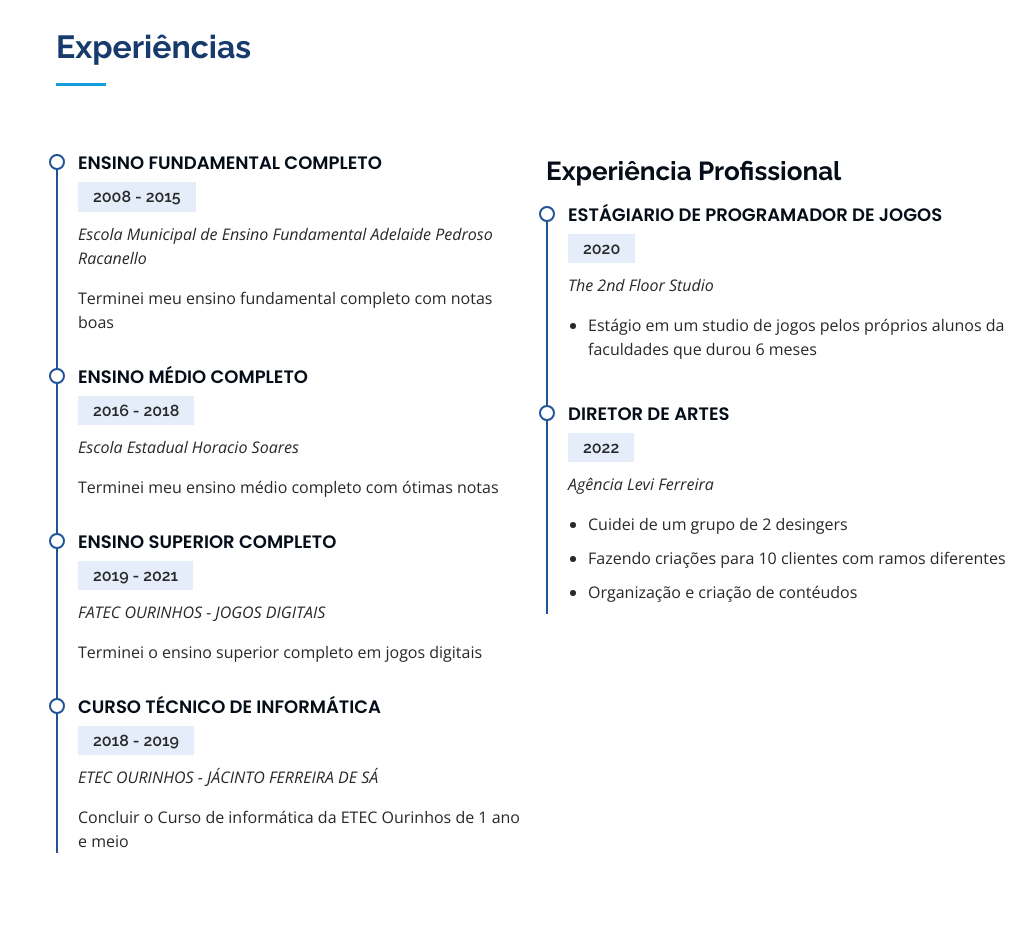
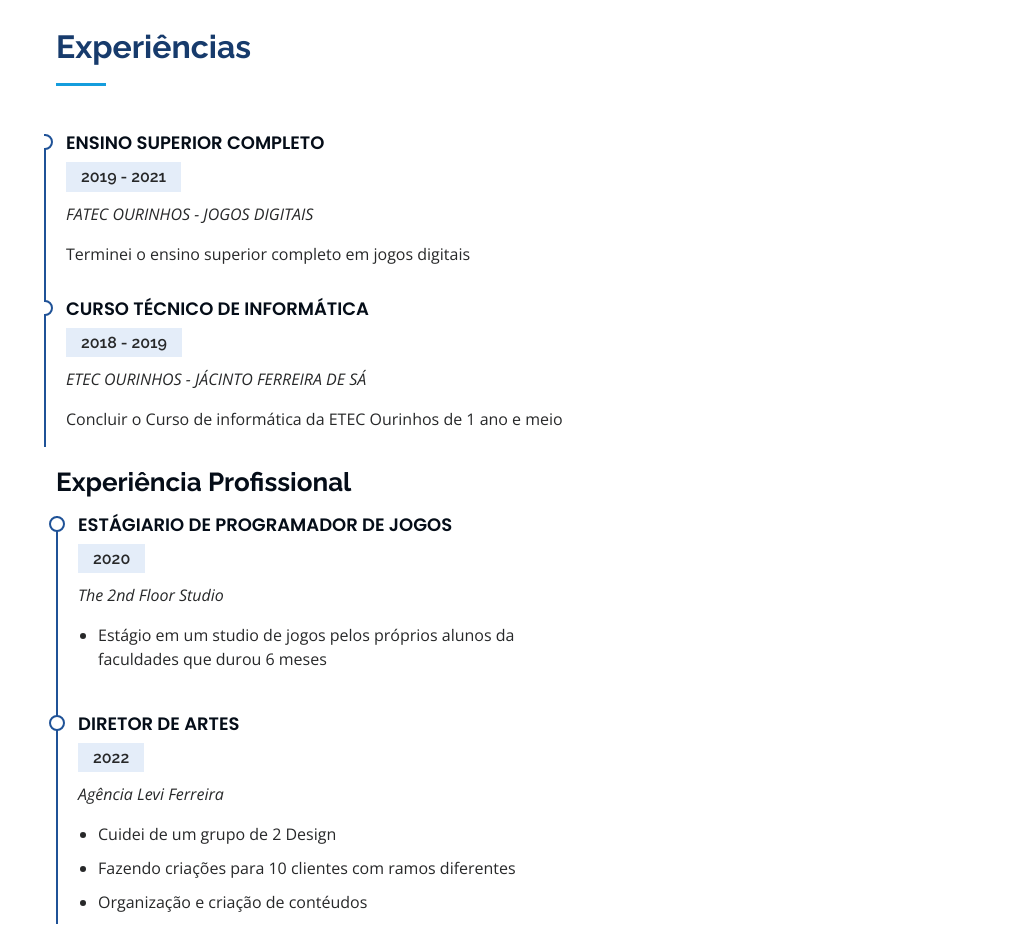
Before and after one commit to srartz/Portfolio, a plain HTML site: page index.html in a window 1280 px wide. Shown: the part 2160-3087 px from the top of the page, without its empty margins (256-1280 px from the left). Drawn offline with nearby package versions, Linux system fonts and the light colour scheme.

Commit message:
Update index.html

```diff
--- a/index.html
+++ b/index.html
@@ -205,7 +205,7 @@
 
         <div class="row">
 
-          <div class="col-lg-6" data-aos="fade-up">
+     <!-- <div class="col-lg-6" data-aos="fade-up">
             <h3 class="resume-title"></h3>
             <div class="resume-item">
               <h4> ENSINO FUNDAMENTAL COMPLETO</h4>
@@ -220,6 +220,7 @@
               <p><em>Escola Estadual Horacio Soares</em></p>
               <p>Terminei meu ensino médio completo com ótimas notas</p>
             </div>
+            -->
 
             <div class="resume-item">
               <h4>ENSINO SUPERIOR COMPLETO</h4>
@@ -252,7 +253,7 @@
               <h5>2022</h5>
               <p><em>Agência Levi Ferreira</em></p>
               <ul>
-                <li>Cuidei de um grupo de 2 desingers</li>
+                <li>Cuidei de um grupo de 2 Design</li>
                 <li>Fazendo criações para 10 clientes com ramos diferentes </li>
                 <li>Organização e criação de contéudos</li>
               </ul>
```
